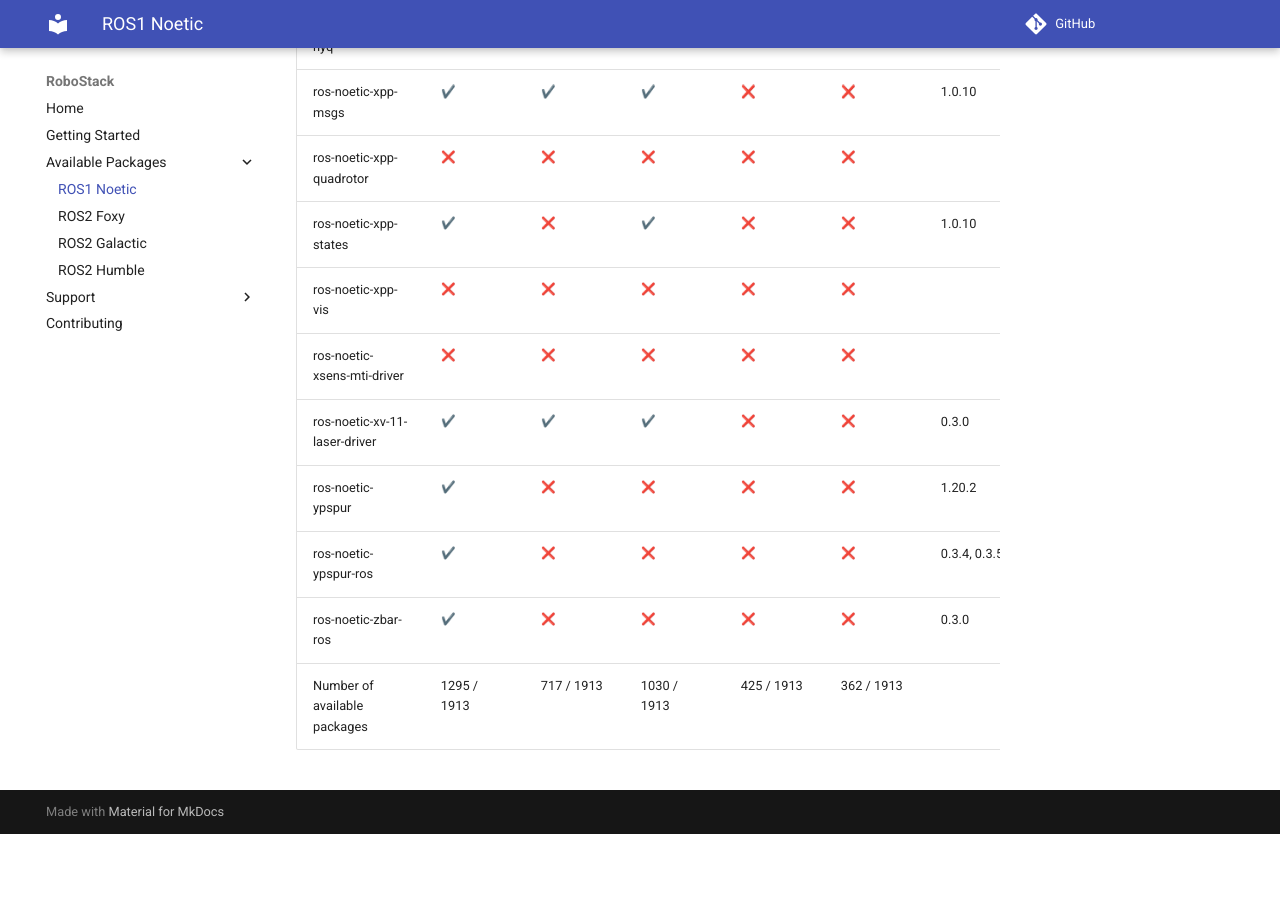
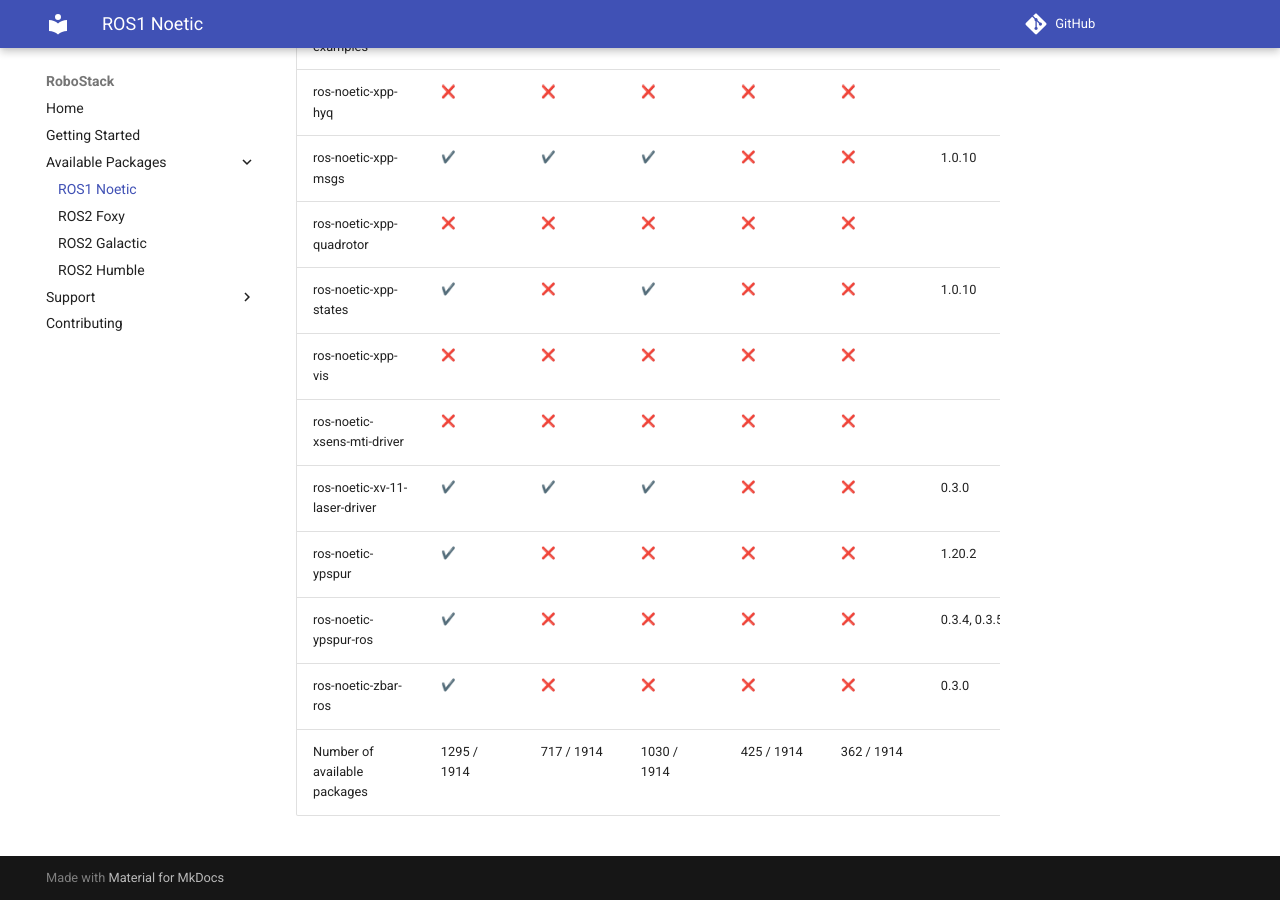
Before and after one commit to RoboStack/robostack.github.io, an MkDocs documentation site: the page built from docs/noetic.md, in a window 1280 px wide and 900 px high, scrolled down 139722 px. Built offline with MkDocs 1.6.1 and Material for MkDocs 9.7.7, drawn with Linux system fonts in a browser that asks for light colours; emoji names are drawn with the system emoji font; comment, search, counter and statistics services are not loaded; before the commit the page ends 140556 px from its top, so only the background shows below that; some of the changed text lies outside the part shown.

Commit message:
Update tables

```diff
--- a/docs/noetic.md
+++ b/docs/noetic.md
@@ -1913,4 +1914,4 @@
 | ros-noetic-ypspur | :heavy_check_mark: { data-sort='1' } | :x: { data-sort='0' } | :x: { data-sort='0' } | :x: { data-sort='0' } | :x: { data-sort='0' } | 1.20.2  |
 | ros-noetic-ypspur-ros | :heavy_check_mark: { data-sort='1' } | :x: { data-sort='0' } | :x: { data-sort='0' } | :x: { data-sort='0' } | :x: { data-sort='0' } | 0.3.4, 0.3.5  |
 | ros-noetic-zbar-ros | :heavy_check_mark: { data-sort='1' } | :x: { data-sort='0' } | :x: { data-sort='0' } | :x: { data-sort='0' } | :x: { data-sort='0' } | 0.3.0  |
-| Number of available packages |  1295 / 1913 | 717 / 1913 | 1030 / 1913 | 425 / 1913 | 362 / 1913 |
+| Number of available packages |  1295 / 1914 | 717 / 1914 | 1030 / 1914 | 425 / 1914 | 362 / 1914 |
```
Also changed, not shown: other parts of docs/noetic.md (+1 -0 lines), docs/humble.md (+13 -1 lines).
